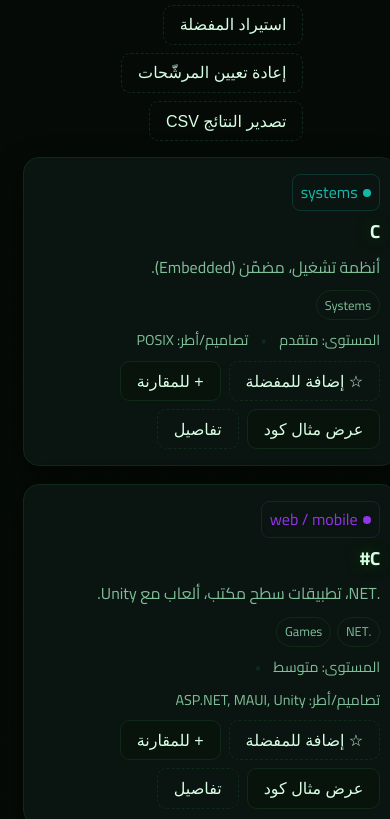
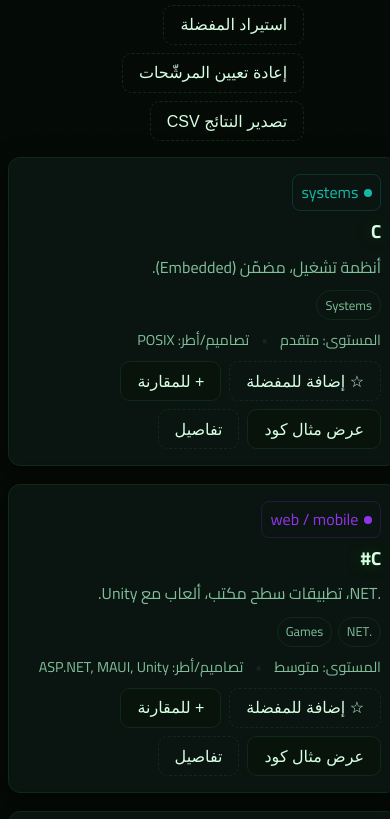
Before and after one commit to kooookook1/tech-guide, a plain HTML site: page index.html in a window 390 px wide. Shown: the part 1181-2000 px from the top of the page. Drawn offline with nearby package versions, Linux system fonts and the light colour scheme; animation ran at ten frames a second; a small style sheet from the web is missing.

Commit message:
style/content update for mobile/laptop & AI list

```diff
--- a/styles.css
+++ b/styles.css
@@ -178,9 +178,9 @@ html{font-size:18px}
 
 /* Improve mobile paddings and reduce side empty spaces */
 @media (max-width: 480px){
-  .container{width:min(100%,96%)}
+  .container{width:100%}
   .section{padding:2rem 0}
-  .card{padding:1rem}
+  .card{padding:1rem; border-radius:.75rem}
   .nav .menu{right:2%;}
 }
 
```
